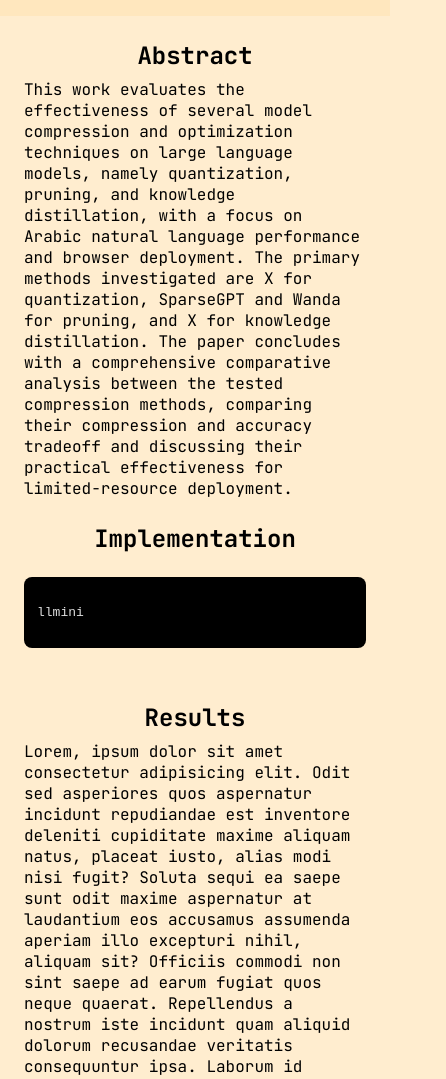
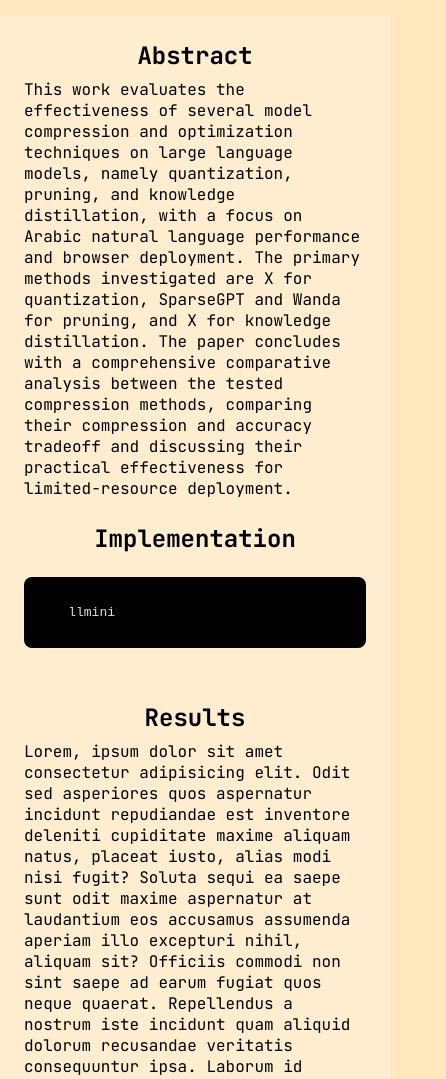
Before and after one commit to S-Y-A-N/ar-llm-browser, a plain HTML site: page docs/index.html in a window 390 px wide. Shown: the part 409-1488 px from the top of the page, 446 px wide, since content can reach past the window. Drawn offline with nearby package versions, Linux system fonts and the light colour scheme.

Commit message:
adjust display

```diff
--- a/docs/index.css
+++ b/docs/index.css
@@ -47,8 +47,13 @@
   justify-content: center;
   flex-direction: column;
 
+  background-color: var(--header-color);
+  color: var(--text-color);
+}
+
+.container {
   background-color: var(--bg-color);
-  color: var(--text-color);
+  width: 100%;
 }
 
 header {
@@ -65,7 +70,6 @@
 main {
   max-width: 800px;
   margin: 0 auto;
-  margin-inline: 1.5rem;
 }
 
 button {
@@ -163,7 +167,8 @@
 
 .socials {
   display: flex;
-  gap: 3rem;
+  gap: 1rem 3rem;
+  flex-wrap: wrap;
 }
 
 .socials p {
@@ -183,3 +188,9 @@
 .socials-list .bi {
   color: var(--btn-text-color);
 }
+
+@media screen and (max-width: 800px) {
+  main {
+    margin-inline: 1.5rem;
+  }
+}
--- a/docs/index.html
+++ b/docs/index.html
@@ -23,6 +23,7 @@
 </head>
 
 <body>
+  <div class="container">
     <header>
       <button class="theme-btn">
         <i id="light-icon" class="bi bi-sun-fill"></i>
@@ -101,7 +102,6 @@
     <footer>
       <div class="socials-container">
         <p><b>Get in touch!</b></p>
-
         <div class="socials">
           <div>
             <p><b>Shahad N.</b></p>
@@ -157,6 +157,7 @@
         </div>
       </div>
     </footer>
+  </div>
 </body>
 
 </html>
```
Lines whose indentation alone changed are shown as unchanged.
